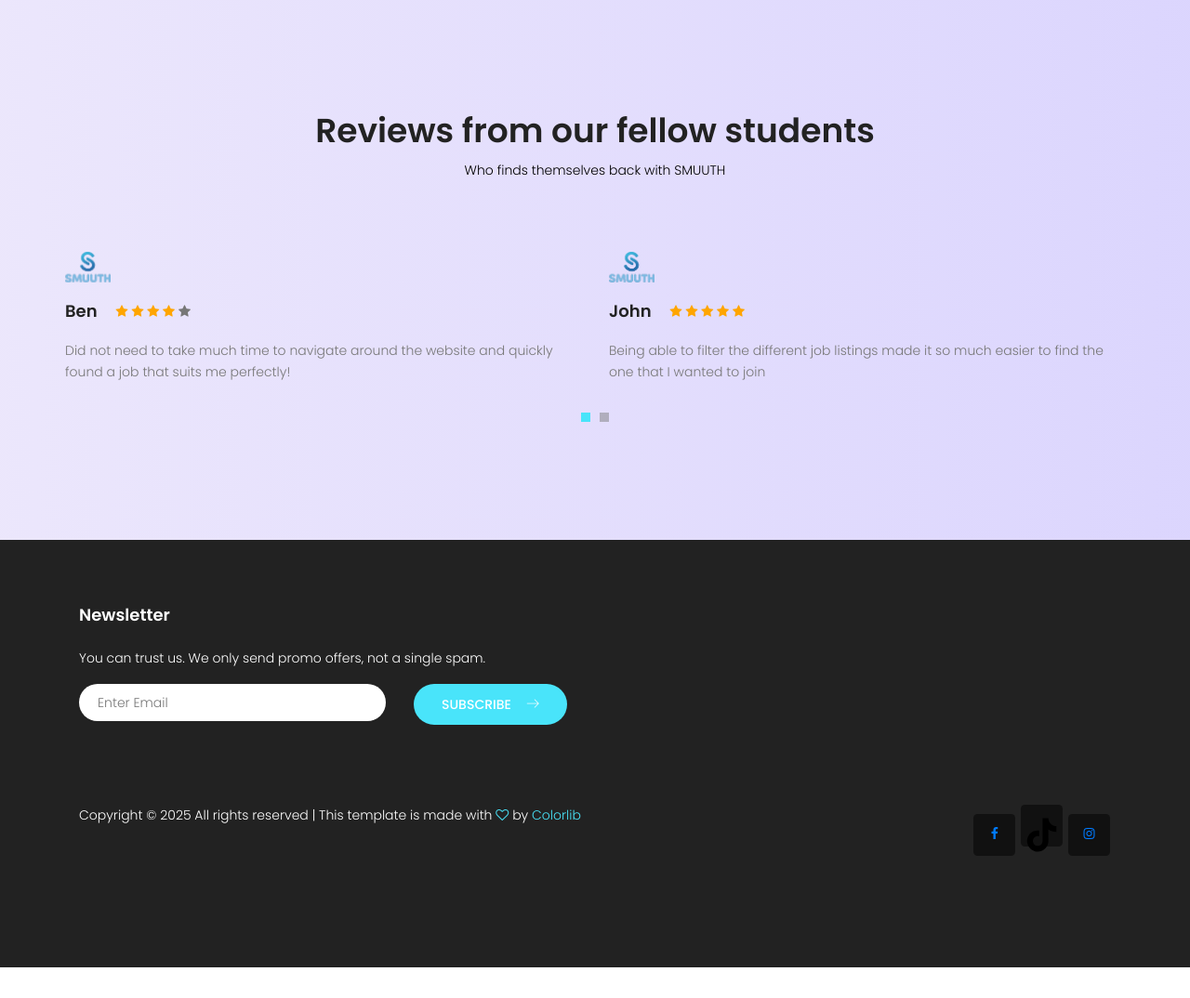
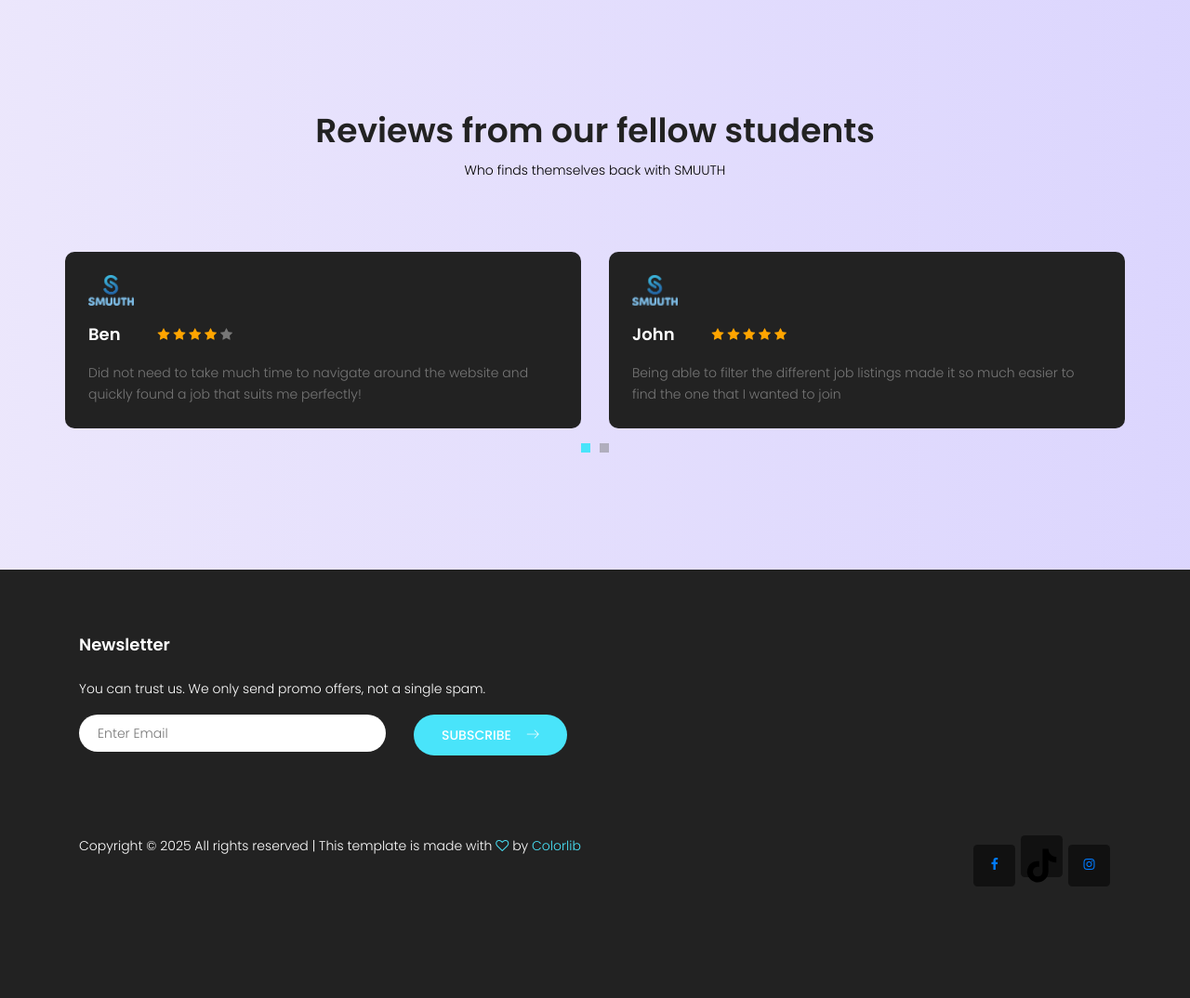
Before and after one commit to Marcang0802/smuuth, a PHP site: page /about-us.html in a window 1280 px wide. Shown: the part 2615-3689 px from the top of the page at 93% size. Before the commit the page ends 3656 px from the top, so only its background shows below. Run offline with PHP 8.4, Linux system fonts and the light colour scheme; some libraries are stand-ins or nearby versions.

Commit message:
push push

```diff
--- a/homePage/css/main.css
+++ b/homePage/css/main.css
@@ -3167,12 +3167,35 @@ body.mobile-nav-active #mobile-nav-toggle {
   background: #49e4fa;
 }
 
-.single-review .title {
+.single-review {
+  background-color: #222;
+  border-radius: 10px;
+  padding: 25px;
+  align-items: flex-start;
+  height: 190px;
+  overflow: hidden;
+}
+
+.single-review p {
+  margin-bottom: 0;
+  font-size: 14px;
+
+  /* Cut-off long text */
+  display: -webkit-box;
+  -webkit-line-clamp: 2;
+  /* number of visible lines */
+  -webkit-box-orient: vertical;
+  overflow: hidden;
+}
+
+.single-review .title h4 {
   margin: 20px 0;
+  color: white;
 }
 
 .single-review .star {
-  margin-left: 20px;
+  margin-top: 20px;
+  margin-left: 40px;
 }
 
 .single-review .star .checked {
```
